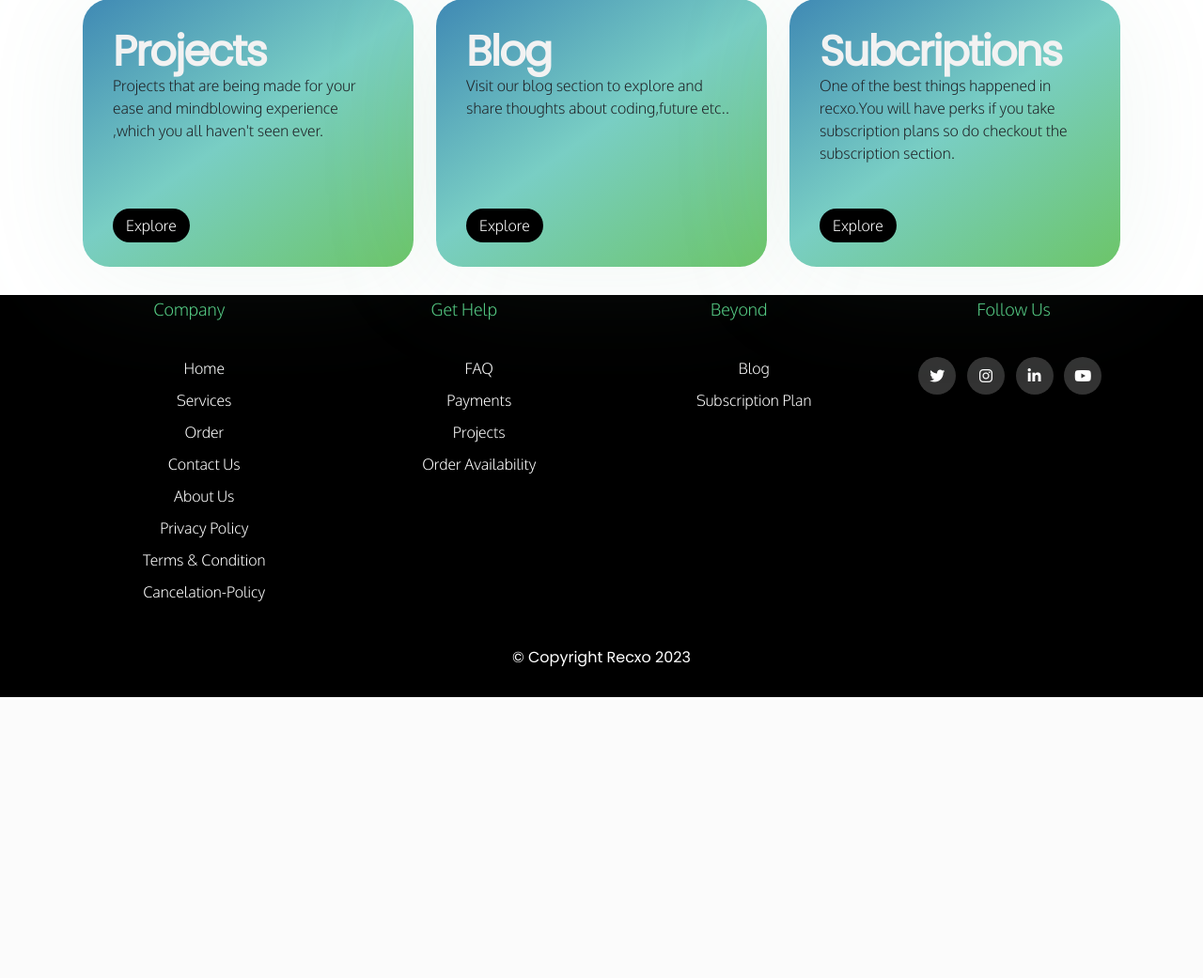
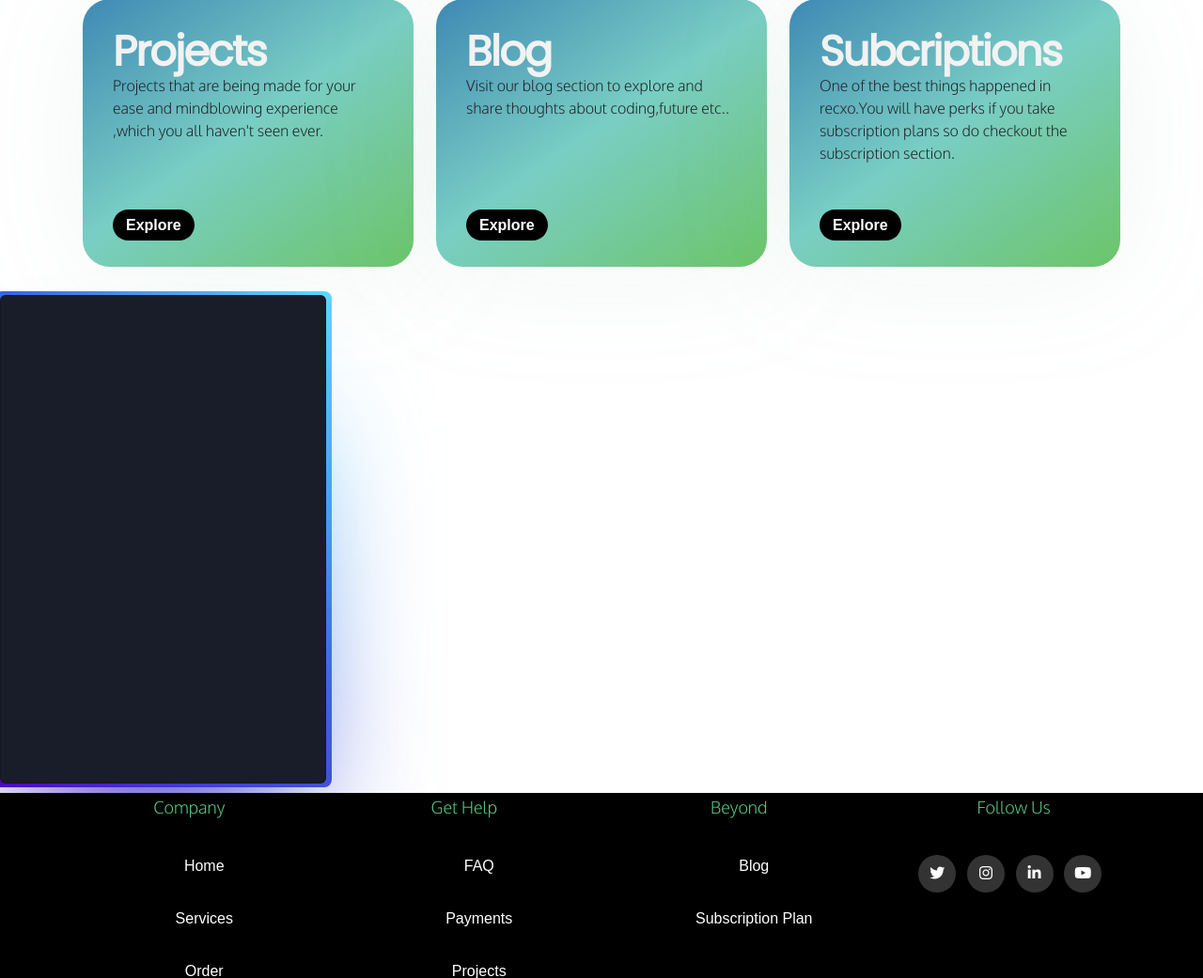
Before and after one commit to rishv1912/recxo-website, a Django app: page /services/ in a window 1280 px wide. Shown: the part 2347-3388 px from the top of the page at 94% size. Before the commit the page ends 3089 px from the top, so only its background shows below. Run offline with Django 4.2, Linux system fonts and the light colour scheme.

Commit message:
made some changes

```diff
--- a/static/style/services.css
+++ b/static/style/services.css
@@ -205,27 +205,28 @@ body {
 
 
 /* ============================================Card Property=============================== */
-/* @property --rotate {
+@property --rotate {
     syntax: "<angle>";
     initial-value: 132deg;
     inherits: false;
   }
 
   :root {
-    --card-height: 16rem;
-    --card-width: 30%;
+    --card-height: 65vh;
+    --card-width: calc(var(--card-height) / 1.5);
   }
 
 
-   /* {
-    min-height: 100vh;
-    background: #212534;
+  #section-3 {
+    /* min-height: 100vh; */
+    /* background: #212534;
+    z-index: -100;
     display: flex;
     align-items: center;
-    flex-direction: column;
-    padding-top: 2rem;
+    flex-direction: column; */
+    /* padding-top: 2rem;
     padding-bottom: 2rem;
-    box-sizing: border-box;
+    box-sizing: border-box; */
   }
 
 
@@ -244,6 +245,7 @@ body {
     color: rgb(88 199 250 / 0%);
     cursor: pointer;
     font-family: cursive;
+    /* z-index: 0.5; */
   }
 
   .card:hover {
@@ -263,7 +265,7 @@ body {
     border-radius: 8px;
     background-image: linear-gradient(
       var(--rotate)
-      ,  #55cb84, #96e6db 43%, #a4e616);
+      , #5ddcff, #3c67e3 43%, #4e00c2);
       position: absolute;
       z-index: -1;
       top: -1%;
@@ -271,7 +273,7 @@ body {
       animation: spin 2.5s linear infinite;
   }
 
-   .card::after {
+  .card::after {
     position: absolute;
     content: "";
     top: calc(var(--card-height) / 6);
@@ -290,25 +292,6 @@ body {
     transition: opacity .5s;
     animation: spin 2.5s linear infinite;
   }
-  .card::after {
-    position: absolute;
-    content: "";
-    top: calc(var(--card-height) / 6);
-    left: 0;
-    right: 0;
-    z-index: -1;
-    height: 100%;
-    width: 100%;
-    margin: 0 auto;
-    transform: scale(0.8);
-    filter: blur(calc(var(--card-height) / 6));
-    background-image: linear-gradient(
-      var(--rotate)
-      , #55cb84, #96e6db 43%, #a4e616);
-      opacity: 1;
-    transition: opacity .5s;
-    animation: spin 2.5s linear infinite;
-  }
 
   @keyframes spin {
     0% {
@@ -319,11 +302,10 @@ body {
     }
   }
 
-  #section-3 a {
+  a {
     color: #212534;
     text-decoration: none;
     font-family: sans-serif;
     font-weight: bold;
     margin-top: 2rem;
   }
-   */
--- a/templates/home/services.html
+++ b/templates/home/services.html
@@ -278,19 +278,15 @@
 
 
 <!-- ==================== Magic Card ============================= -->
-<!--
-<section id="section-3">
 
-  <div class="card">
-    Magic Card
-  </div>
-  <hr>
+<section id="section-3" >
+
   <div class="card">
     Magic Card
   </div>
 
 
-</section> -->
+</section>
 
 </div>
 </div>
```
Also changed, not shown: static/style/index.css (+7 -7 lines).
